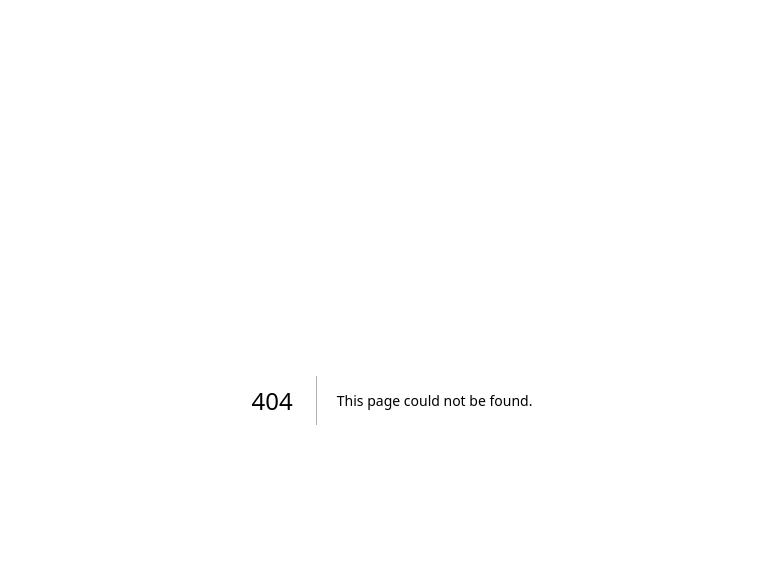
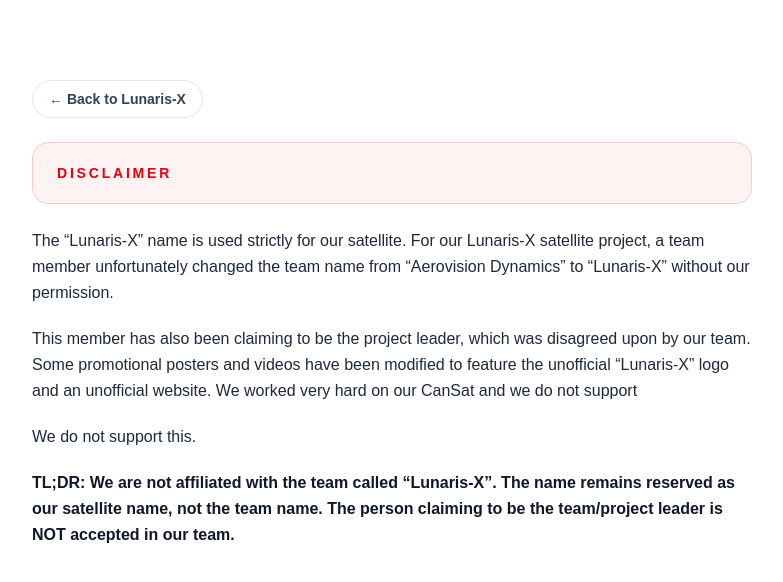
Before and after one commit to AerovisionDynamics/AerovisionDynamics.github.io, a Next.js app: page /lunaris-x/disclaimer in a window 1280 px wide. Before the commit this address had no page. Shown: the top 582 px of the page, without its empty margins (248-1031 px from the left). Built offline with nearby package versions, Linux system fonts and the light colour scheme.

Commit message:
skibidi cansat

```diff
--- /dev/null
+++ b/app/lunaris-x/disclaimer/page.jsx
@@ -0,0 +1,45 @@
+import Link from "next/link";
+
+export const metadata = {
+  title: "Disclaimer | Lunaris‑X",
+  description: "Lunaris‑X name usage disclaimer.",
+};
+
+export default function LunarisXDisclaimerPage() {
+  return (
+    <main className="min-h-screen bg-white text-slate-900">
+      <div className="mx-auto flex max-w-3xl flex-col gap-6 px-6 py-16 sm:py-20">
+        <Link
+          href="/lunaris-x"
+          className="inline-flex w-fit items-center gap-2 rounded-full border border-slate-200 px-4 py-2 text-sm font-semibold text-slate-700 transition hover:border-slate-300 hover:bg-slate-50"
+        >
+          ← Back to Lunaris‑X
+        </Link>
+        <div className="rounded-2xl border border-red-200 bg-red-50 px-6 py-5 text-sm font-semibold uppercase tracking-[0.2em] text-red-600">
+          Disclaimer
+        </div>
+        <div className="space-y-5 text-base leading-relaxed text-slate-800">
+          <p>
+            The “Lunaris-X” name is used strictly for our satellite. For our
+            Lunaris-X satellite project, a team member unfortunately changed the
+            team name from “Aerovision Dynamics” to “Lunaris-X” without our
+            permission.
+          </p>
+          <p>
+            This member has also been claiming to be the project leader, which
+            was disagreed upon by our team. Some promotional posters and videos
+            have been modified to feature the unofficial “Lunaris-X” logo and an
+            unofficial website. We worked very hard on our CanSat and we do not
+            support
+          </p>
+          <p>We do not support this.</p>
+          <p className="font-semibold text-slate-900">
+            TL;DR: We are not affiliated with the team called “Lunaris-X”. The
+            name remains reserved as our satellite name, not the team name.
+            The person claiming to be the team/project leader is NOT accepted in our team.
+          </p>
+        </div>
+      </div>
+    </main>
+  );
+}
--- a/app/lunaris-x/page.jsx
+++ b/app/lunaris-x/page.jsx
@@ -163,6 +163,15 @@ const socialPosts = [
 export default function LunarisXPage() {
   return (
     <main className="relative min-h-screen overflow-hidden bg-slate-950 text-slate-50">
+      <Link
+        href="/lunaris-x/disclaimer"
+        className="relative z-20 block w-full bg-red-600 px-4 py-3 text-center text-sm font-semibold text-white transition hover:bg-red-500 sm:text-base"
+      >
+        <span className="font-semibold">
+          We are not affiliated with the team called “Lunaris-X”.
+        </span>{" "}
+        <span className="text-white/90">Click for more information.</span>
+      </Link>
       <div className="cosmic-gradient absolute inset-0" />
       <div className="absolute left-1/2 top-16 h-[520px] w-[520px] -translate-x-1/2 rounded-full bg-cyan-400/10 blur-3xl" />
       <div className="absolute right-14 top-64 h-72 w-72 rounded-full bg-amber-300/12 blur-3xl" />
```
